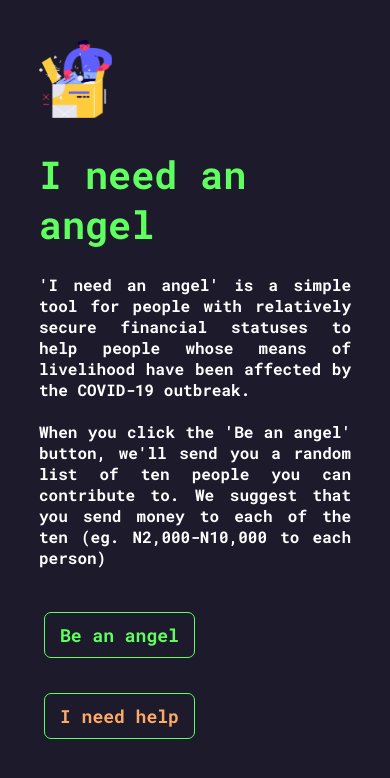
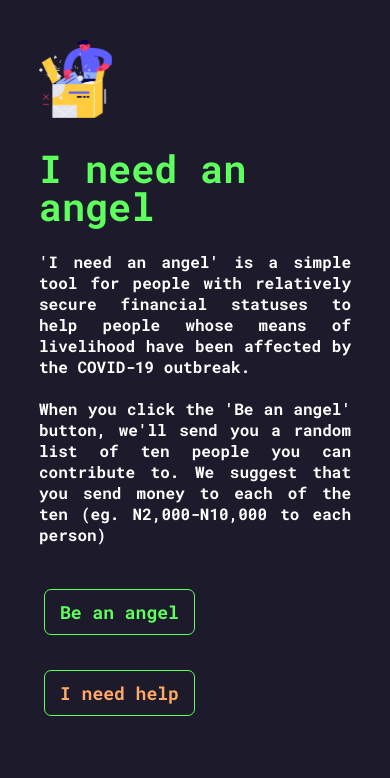
Before and after one commit to vunderkind/good-faith, a React (Create React App) app in the folder frontend/: page / in a window 390 px wide. Shown: the top 778 px of the page. Built offline with nearby package versions, Linux system fonts and the light colour scheme.

Commit message:
Line height fix - everything must fit withingmobile viewport

```diff
--- a/frontend/src/App.css
+++ b/frontend/src/App.css
@@ -15,6 +15,7 @@
 h1 {
   color: rgb(94, 255, 94);
   text-align: left;
+  line-height: 1em;
 }
 
 h2 {
```
